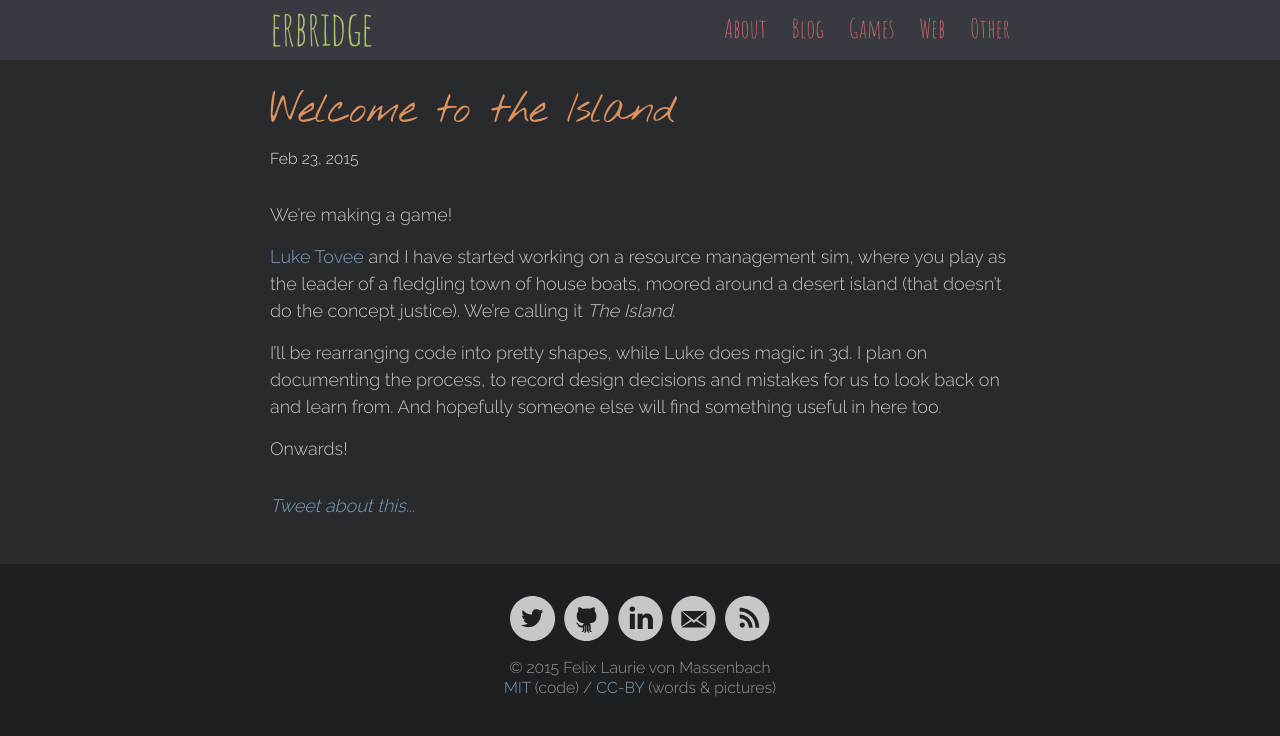
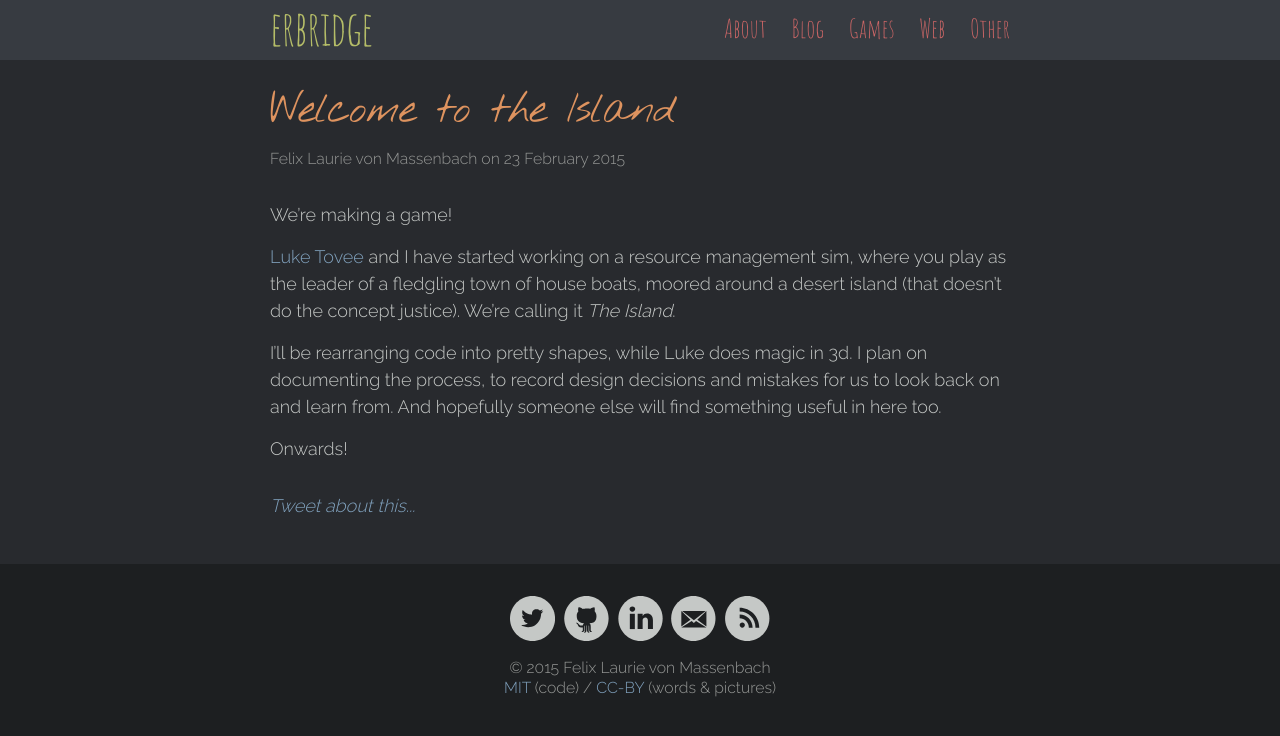
Before and after one commit to erbridge/erbridge.github.io, a Jekyll site: the page built from _posts/blog/the-island/2015-02-23-welcome-to-the-island.md, in a window 1280 px wide. Shown: the top 736 px of the page. Built offline with Jekyll 4.4.1, drawn with Linux system fonts in a browser that asks for light colours.

Commit message:
Add a default author to posts and alter the date format.

```diff
--- a/_config.yml
+++ b/_config.yml
@@ -34,11 +34,13 @@ defaults:
       type: posts
     values:
       layout: post
+      author: Felix Laurie von Massenbach
   - scope:
       path: ""
       type: drafts
     values:
       layout: post
+      author: Felix Laurie von Massenbach
 
 gems:
   - jekyll-redirect-from
--- a/_layouts/post.html
+++ b/_layouts/post.html
@@ -5,7 +5,7 @@ layout: default
 
   <header class="post-header">
     <h1 class="post-title">{{ page.title }}</h1>
-    <p class="post-meta">{{ page.date | date: "%b %-d, %Y" }}{% if page.author %} • {{ page.author }}{% endif %}{% if page.meta %} • {{ page.meta }}{% endif %}</p>
+    <p class="post-meta">{{ page.author }}{% if page.hide-date %}{% else %} on {{ page.date | date: "%-d %B %Y" }}{% endif %}{% if page.meta %} • {{ page.meta }}{% endif %}</p>
   </header>
 
   <article class="post-content">
--- a/_sass/_layout.scss
+++ b/_sass/_layout.scss
@@ -159,7 +159,7 @@
 
 .post-meta {
   font-size: $small-font-size;
-  color: $grey-6;
+  color: $grey-3;
 }
 
 .post-link {
```
Also changed, not shown: pages/01-blog.md (+1 -1 lines).
